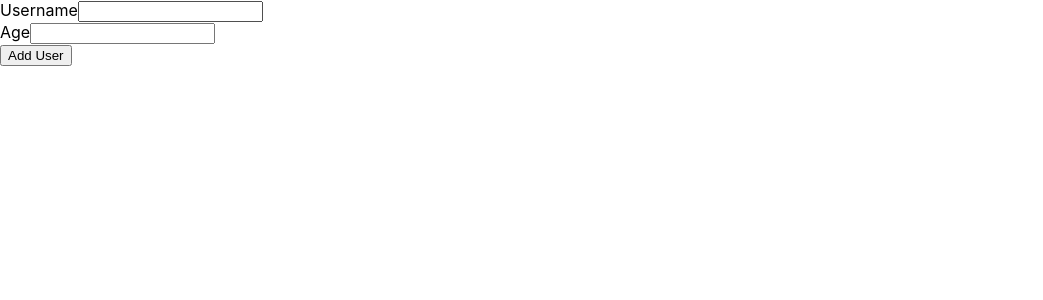
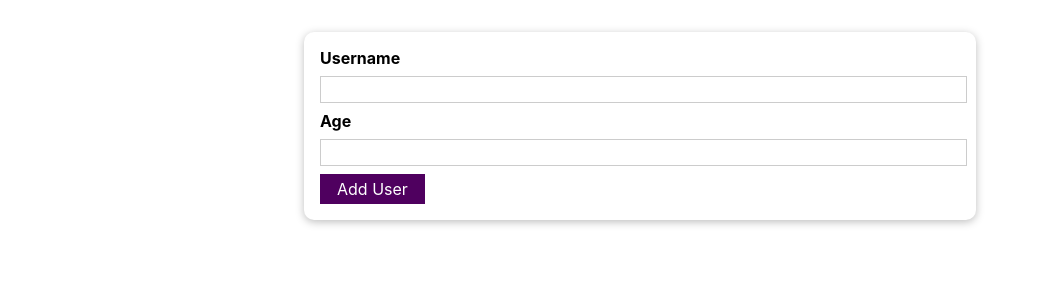
Before and after one commit to naavika/Application-project, a React (Create React App) app: page / in a window 1280 px wide. Shown: the top 300 px of the page, without its empty margins (0-1043 px from the left). Built offline with nearby package versions, Linux system fonts and the light colour scheme.

Commit message:
Reusable Button

```diff
--- a/src/App.js
+++ b/src/App.js
@@ -1,6 +1,5 @@
 import React from "react";
-import AddUser from './components/Users/AddUser';
-
+import AddUser from "./components/Users/AddUser";
 
 function App() {
   return (
--- /dev/null
+++ b/src/components/UI/Button.css
@@ -0,0 +1,18 @@
+.button {
+  font: inherit;
+  border: 1px solid #4f005f;
+  background: #4f005f;
+  color: white;
+  padding: 0.25rem 1rem;
+  cursor: pointer;
+}
+
+.button:hover,
+.button:active {
+  background: #741188;
+  border-color: #741188;
+}
+
+.button:focus {
+  outline: none;
+}
--- /dev/null
+++ b/src/components/UI/Button.js
@@ -0,0 +1,12 @@
+import React from "react";
+import "./Button.css";
+
+const Button = (props) => {
+  return (
+    <button className="button" type={props.type}>
+      {props.children}
+    </button>
+  );
+};
+
+export default Button;
--- a/src/components/UI/Card.css
+++ b/src/components/UI/Card.css
@@ -0,0 +1,5 @@
+.card {
+  background: white;
+  box-shadow: 0 2px 8px rgba(0, 0, 0, 0.26);
+  border-radius: 10px;
+}
--- a/src/components/UI/Card.js
+++ b/src/components/UI/Card.js
@@ -0,0 +1,8 @@
+import React from "react";
+import "./Card.css";
+
+const Card = (props) => {
+  return <div className={`card ${props.className}`}>{props.children}</div>;
+};
+
+export default Card;
--- a/src/components/Users/AddUser.css
+++ b/src/components/Users/AddUser.css
@@ -0,0 +1,26 @@
+.input {
+  margin: 2rem auto;
+  padding: 1rem;
+  width: 90%;
+  max-width: 40rem;
+}
+
+.input label {
+  display: block;
+  font-weight: bold;
+  margin-bottom: 0.5rem;
+}
+
+.input input {
+  font: inherit;
+  display: block;
+  width: 100%;
+  border: 1px solid #ccc;
+  padding: 0.15rem;
+  margin-bottom: 0.5rem;
+}
+
+.input input:focus {
+  outline: none;
+  border-color: #4f005f;
+}
--- a/src/components/Users/AddUser.js
+++ b/src/components/Users/AddUser.js
@@ -1,4 +1,7 @@
-import React from 'react';
+import React from "react";
+import Card from "../UI/Card";
+import Button from "../UI/Button";
+import "./AddUser.css";
 
 const AddUser = () => {
   const addUserHandler = (event) => {
@@ -6,18 +9,16 @@ const AddUser = () => {
   };
 
   return (
-    <form onSubmit = {addUserHandler}>
-      <div>
-        <label htmlFor = "username">Username</label>
-        <input type="text" id="username" />
-      </div>
-      <div>
-        <label htmlFor = "age">Age</label>
-        <input type="text" id="age" />
-      </div>
-      <button type="submit">Add User</button>
-    </form>
-  )
-}
+    <Card className="input">
+      <form onSubmit={addUserHandler}>
+        <label htmlFor="username">Username</label>
+        <input id="username" type="text" />
+        <label htmlFor="age">Age</label>
+        <input id="age" type="number" />
+        <Button type="submit">Add User</Button>
+      </form>
+    </Card>
+  );
+};
 
 export default AddUser;
```
